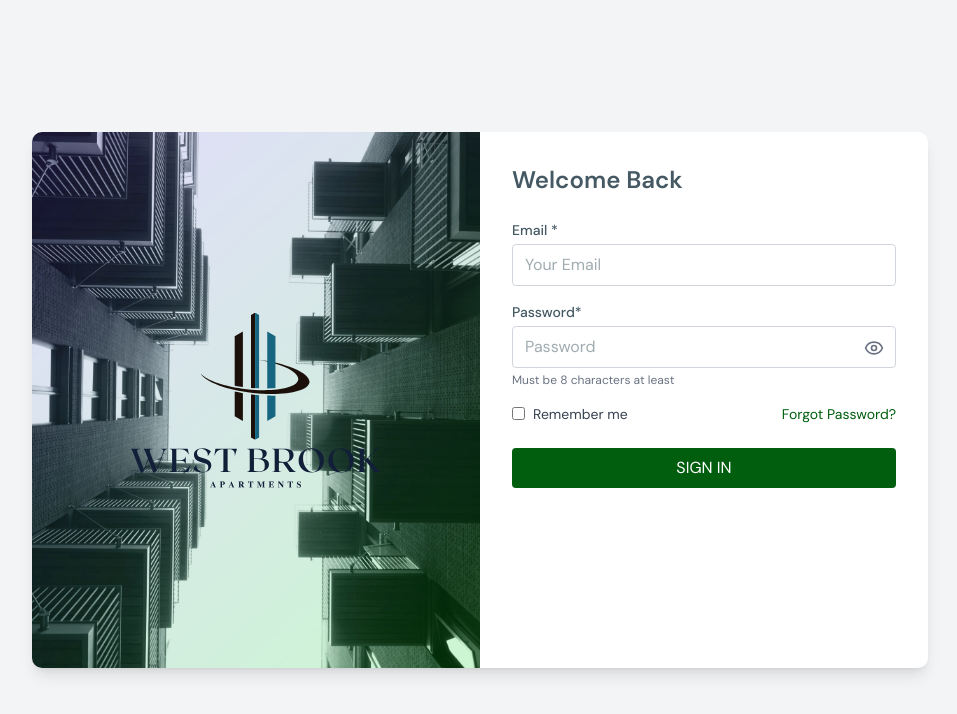
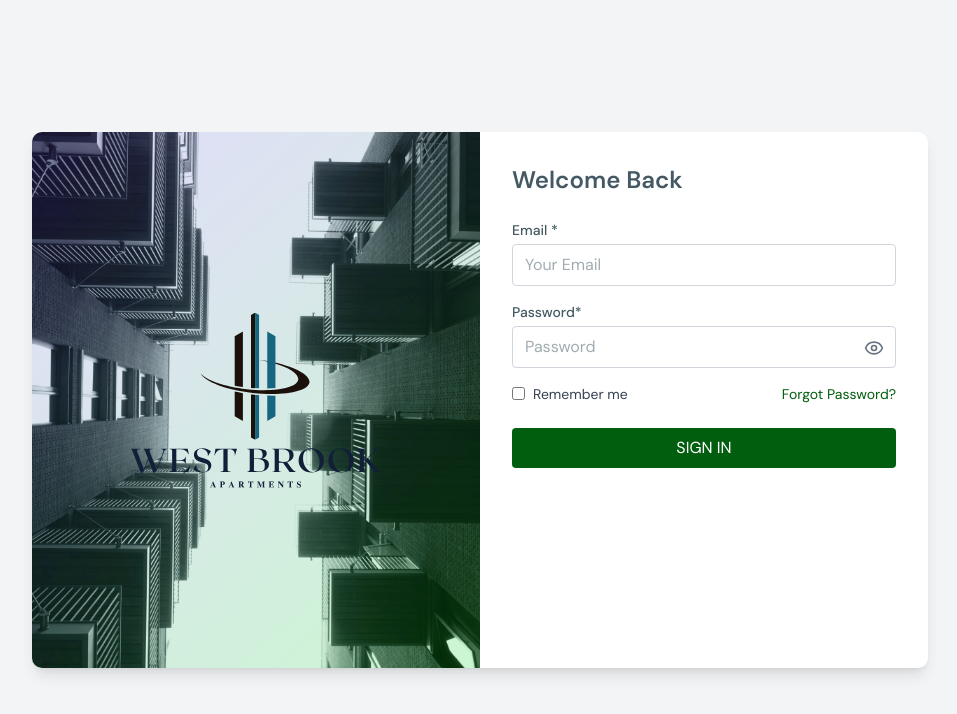
Before and after one commit to Rose-Irungu/kiosk, a React (Vite) app: page /loginform in a window 1280 px wide. Shown: the top 714 px of the page, without its empty margins (160-1117 px from the left). Built offline with nearby package versions, Linux system fonts and the light colour scheme; no server answers.

Commit message:
chore: Remove password length requirement message from LoginForm for clarity

```diff
--- a/src/components/forms/LoginForm.jsx
+++ b/src/components/forms/LoginForm.jsx
@@ -105,7 +105,7 @@ const LoginForm = () => {
                 )}
               </div>
               <p className="text-xs text-gray-500 mt-1">
-                Must be 8 characters at least
+
               </p>
             </div>
 
```
